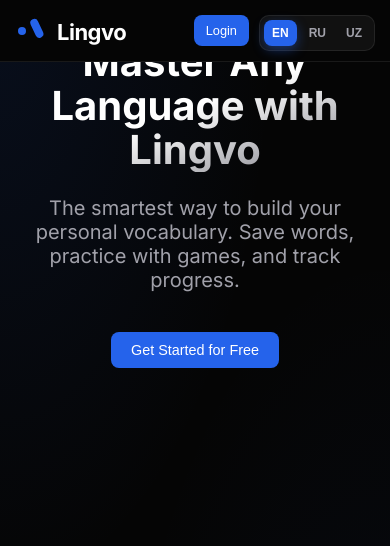
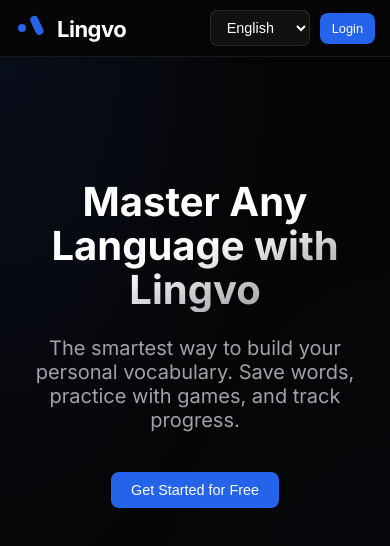
Before and after one commit to kakhramanov295/englify-zxc, a React (Vite) app: page / in a window 390 px wide. Shown: the top 546 px of the page. Built offline with nearby package versions, Linux system fonts and the light colour scheme.

Commit message:
UI: Replaced language buttons with dropdown and fixed mobile content clipping issues.

```diff
--- a/src/components/Header.jsx
+++ b/src/components/Header.jsx
@@ -86,16 +86,16 @@
           </h1>
 
           <div className="auth-buttons">
-            <div className="lang-switcher">
-              {['en', 'ru', 'uz'].map(lang => (
-                <button
-                  key={lang}
-                  className={`lang-btn ${uiLanguage === lang ? 'active' : ''}`}
-                  onClick={() => changeLanguage(lang)}
-                >
-                  {lang.toUpperCase()}
-                </button>
-              ))}
+            <div className="lang-dropdown">
+              <select
+                value={uiLanguage}
+                onChange={(e) => changeLanguage(e.target.value)}
+                className="lang-select"
+              >
+                <option value="en">English</option>
+                <option value="ru">Русский</option>
+                <option value="uz">O'zbek</option>
+              </select>
             </div>
 
             {!user ? (
--- a/src/index.css
+++ b/src/index.css
@@ -45,7 +45,7 @@
 
 @media (max-width: 640px) {
   .app-container {
-    padding: 0 15px;
+    padding: 140px 15px 40px;
   }
 }
 
@@ -285,23 +285,28 @@
     font-size: 0.8rem;
   }
 
-  .lang-switcher {
-    order: 3;
-    width: 100%;
-    justify-content: center;
-    margin-top: 5px;
-    display: flex;
-    gap: 4px;
+  .lang-select {
+    padding: 8px 12px;
+    font-size: 0.85rem;
+    width: auto;
     background: rgba(255, 255, 255, 0.05);
-    padding: 4px;
-    border-radius: 10px;
+    border: 1px solid rgba(255, 255, 255, 0.1);
+    color: var(--text-main);
+    border-radius: 8px;
+    cursor: pointer;
   }
+}
 
-  .lang-switcher button {
-    flex: 1;
-    padding: 6px 8px;
-    font-size: 0.75rem;
-  }
+.lang-select {
+  padding: 8px 12px;
+  font-size: 0.9rem;
+  width: auto;
+  min-width: 100px;
+  background: rgba(255, 255, 255, 0.05);
+  border: 1px solid rgba(255, 255, 255, 0.1);
+  color: var(--text-main);
+  border-radius: 8px;
+  cursor: pointer;
 }
 
 /* User Profile */
```
